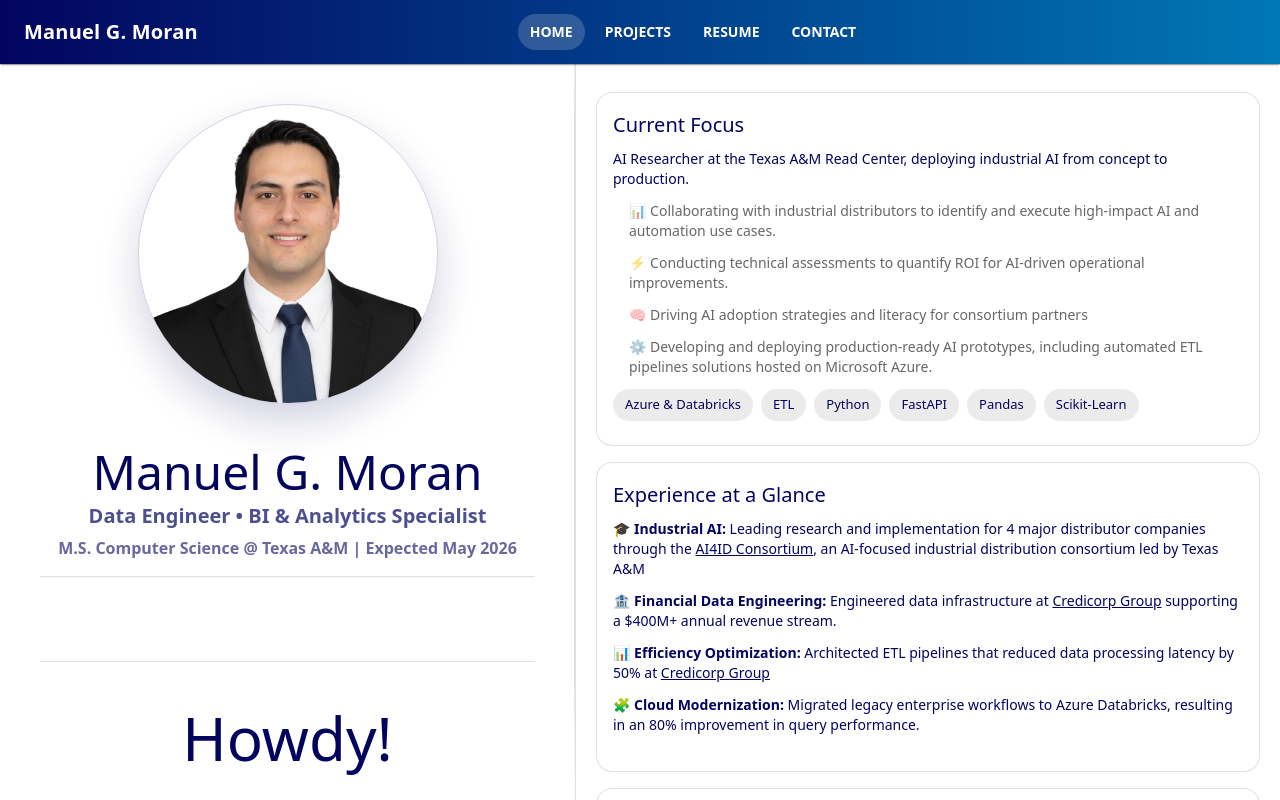
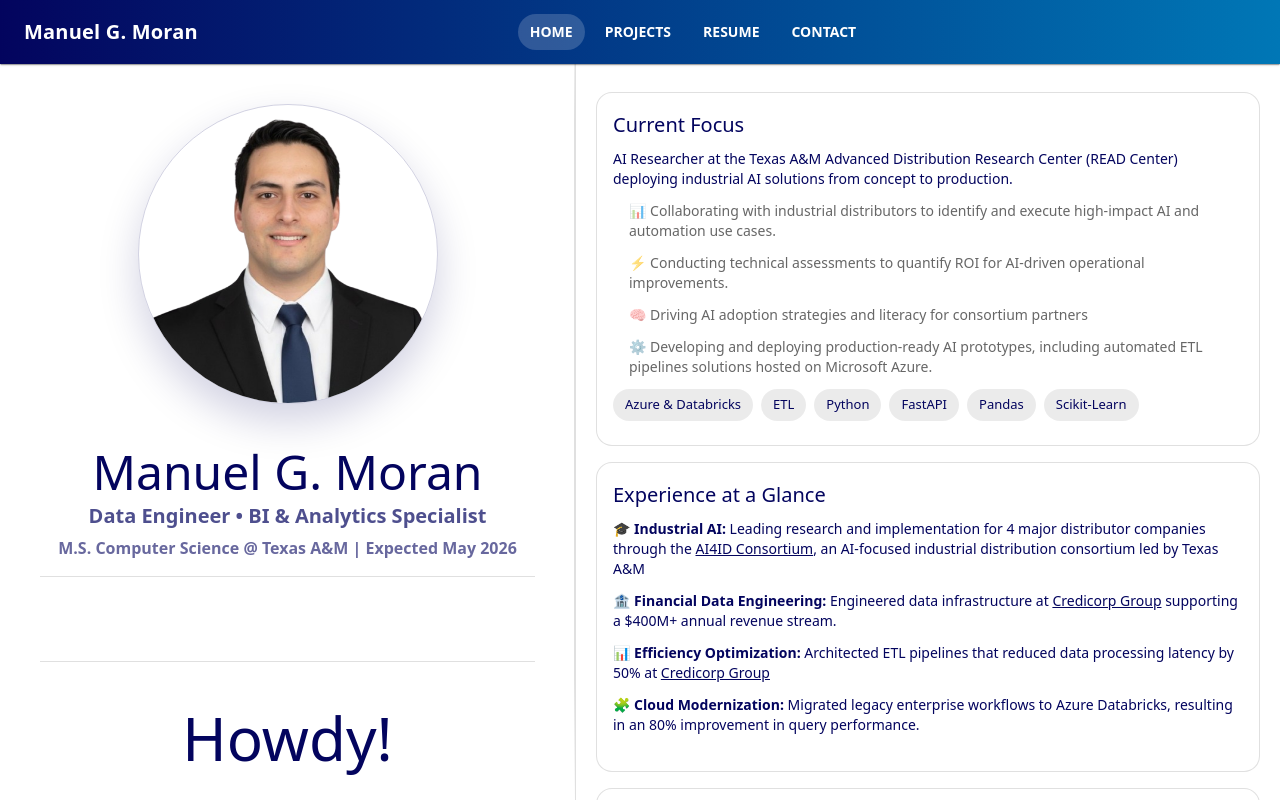
Before and after one commit to CodeBreakerMG/CV-Website-V2, a React (Vite) app: page / in a window 1280 px wide. Shown: the top 800 px of the page. Built offline with nearby package versions, Linux system fonts and the light colour scheme; some icons are missing.

Commit message:
Update RightSideHomePanel.jsx

```diff
--- a/src/components/RightSideHomePanel.jsx
+++ b/src/components/RightSideHomePanel.jsx
@@ -27,7 +27,7 @@ export default function RightSideHomePanel() {
             Current Focus
           </Typography>
           <Typography variant="body2" sx={{ mb: 1.5, color: "text.primary" }}>
-            AI Researcher at the Texas A&M Read Center, deploying industrial AI from concept to production.
+            AI Researcher at the Texas A&M Advanced Distribution Research Center (READ Center) deploying industrial AI solutions from concept to production.
           </Typography>
           <Typography variant="body2" sx={{ pl: 2, mb: 1.5, color: "text.secondary" }}>
             📊 Collaborating with industrial distributors to identify and execute high-impact AI and automation use cases.
```
